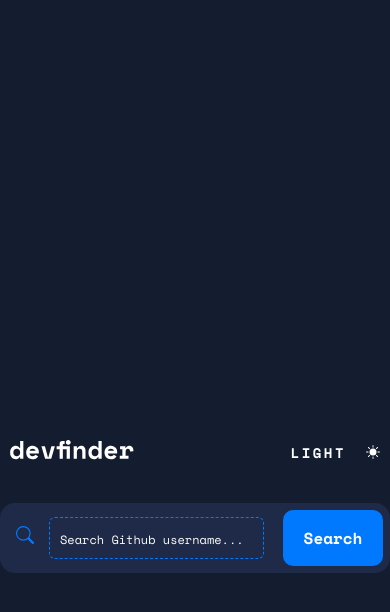
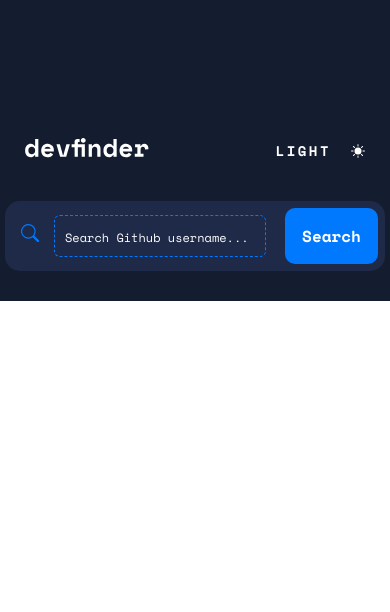
Before and after one commit to alicefrsr/React-DevFinder-App, a React (Create React App) app: page / in a window 390 px wide. Shown: the top 612 px of the page. Built offline with nearby package versions, Linux system fonts and the light colour scheme.

Commit message:
fix responsive on android 3?

```diff
--- a/src/styles/DevFinderApp.css
+++ b/src/styles/DevFinderApp.css
@@ -1,7 +1,7 @@
 /* CONTAINER */
 
 .container {
-  height: 100dvh;
+  height: fit-content;
   width: 100dvw;
   display: flex;
   flex-direction: column;
@@ -11,6 +11,7 @@
   color: #fff;
   position: absolute;
   top: 0;
+  padding: 3rem 2rem;
 }
 
 .container.light {
@@ -20,6 +21,6 @@
 
 @media only screen and (min-width: 479px) {
   .container {
-    padding: 3rem 2rem;
+    height: 100dvh;
   }
 }
--- a/src/styles/Header.css
+++ b/src/styles/Header.css
@@ -6,7 +6,7 @@
   align-items: center;
   justify-content: space-between;
   padding: 0 1rem;
-  margin-top: 16rem;
+  margin-top: 10rem;
 }
 
 .toggle-theme-btn {
```
Also changed, not shown: src/styles/CardBg.css (+7 -1 lines).
